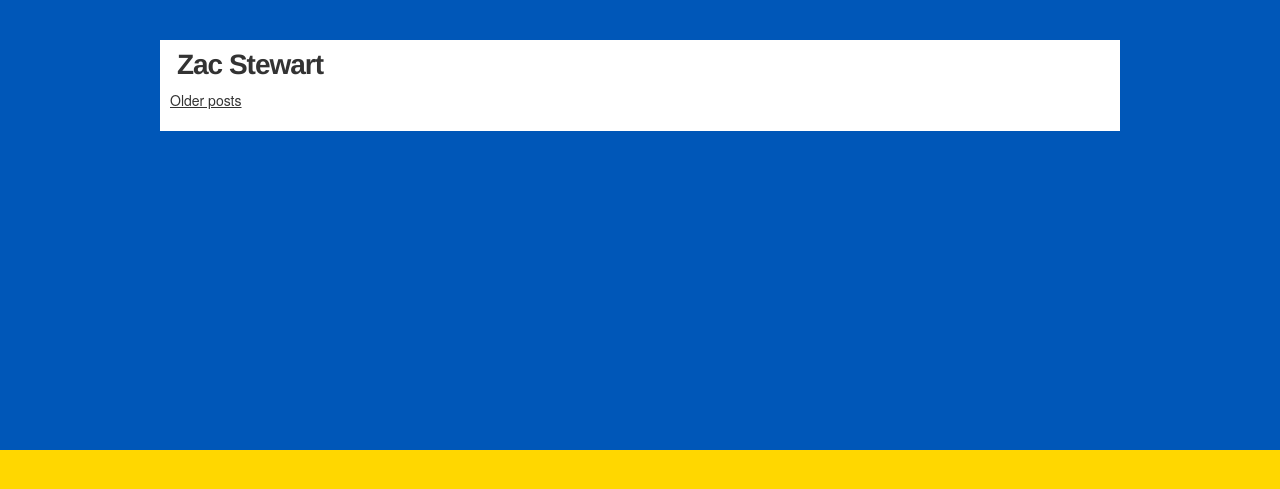
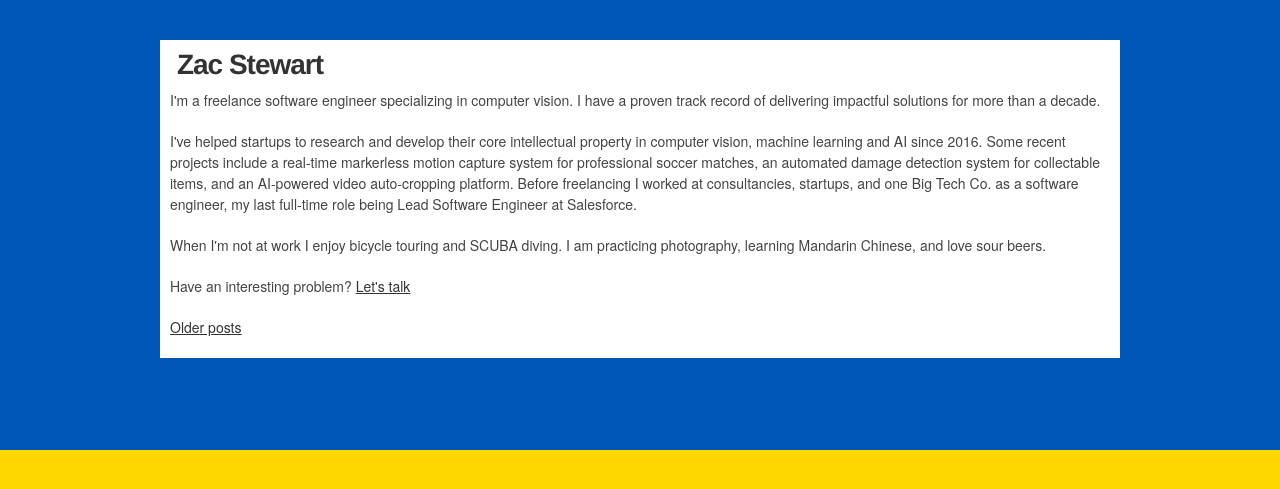
Before and after one commit to zacstewart/zacstewart.github.io, a Jekyll site: the page built from index.html, in a window 1280 px wide. Shown: the top 489 px of the page. Built offline with Jekyll 4.4.1, drawn with Linux system fonts in a browser that asks for light colours.

Commit message:
Rewrite homepage with brief bio

```diff
--- a/index.html
+++ b/index.html
@@ -3,8 +3,30 @@ layout: default
 title: Zac Stewart
 ---
 
+<p>
+  I'm a freelance software engineer specializing in computer vision. I have a
+  proven track record of delivering impactful solutions for more than a decade.
+</p>
 
+<p>
+  I've helped startups to research and develop their core intellectual property
+  in computer vision, machine learning and AI since 2016. Some recent projects
+  include a real-time markerless motion capture system for professional soccer
+  matches, an automated damage detection system for collectable items, and an
+  AI-powered video auto-cropping platform. Before freelancing I worked at
+  consultancies, startups, and one Big Tech Co. as a software engineer, my last
+  full-time role being Lead Software Engineer at Salesforce.
+</p>
 
+<p>
+  When I'm not at work I enjoy bicycle touring and SCUBA diving. I am
+  practicing photography, learning Mandarin Chinese, and love sour beers.
+</p>
+
+<p>
+  Have an interesting problem?
+  <a href="mailto:work@zacstewart.com?subject=Work">Let's talk</a>
+</p>
 
 <p>
   <a href="/posts.html">Older posts</a>
```
